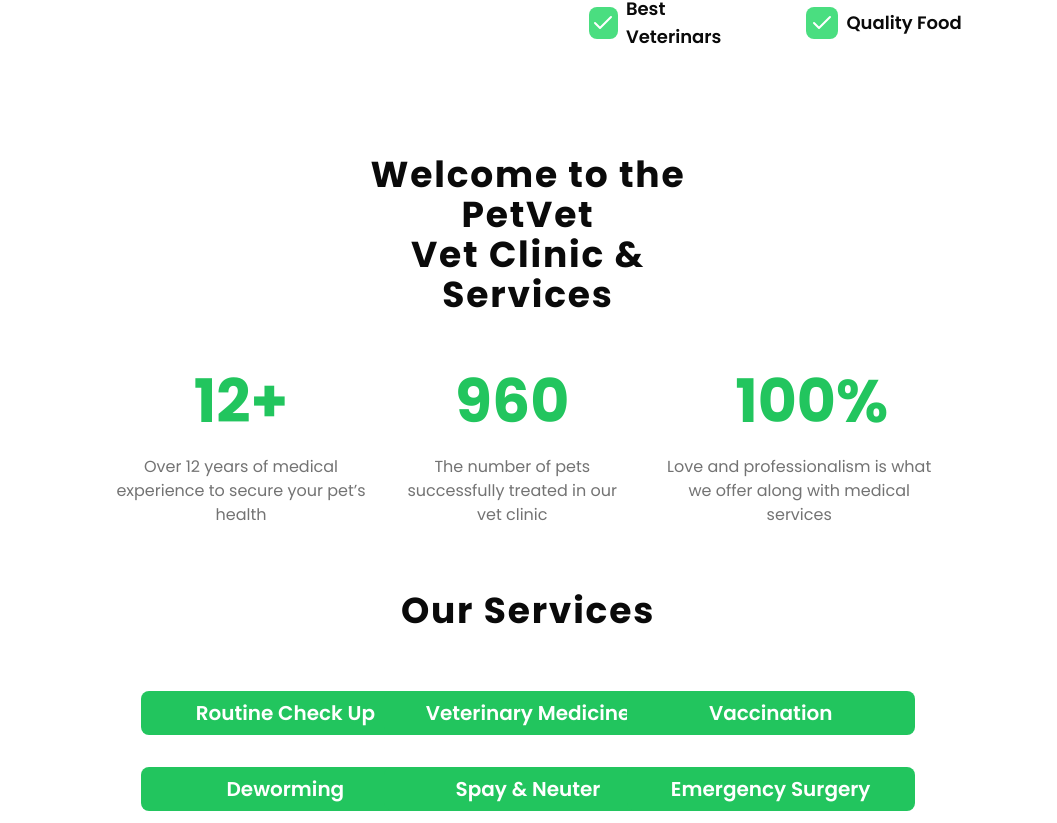
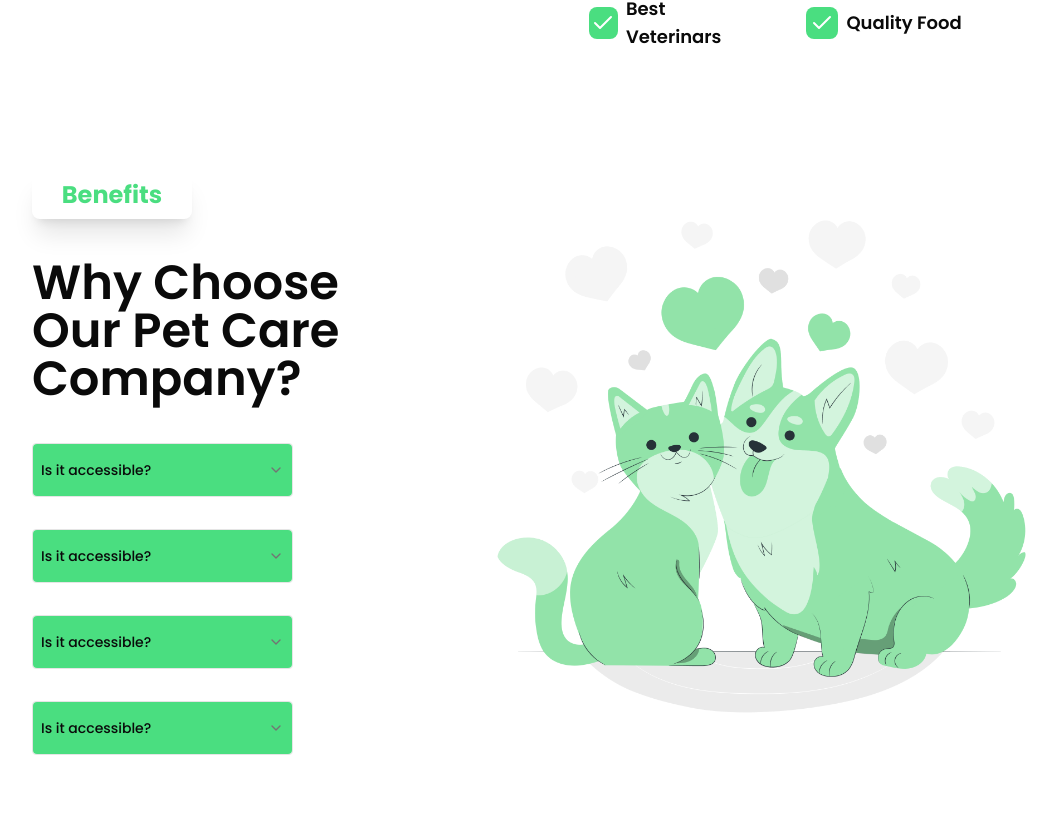
Before and after one commit to Aosaf098/PetVet, a React (Vite) app: page / in a window 1280 px wide. Shown: the part 1357-2180 px from the top of the page, without its empty margins (112-1169 px from the left). Built offline with nearby package versions, Linux system fonts and the light colour scheme.

Commit message:
Benefit half

```diff
--- a/package.json
+++ b/package.json
@@ -10,6 +10,7 @@
     "preview": "vite preview"
   },
   "dependencies": {
+    "@radix-ui/react-accordion": "^1.2.3",
     "@radix-ui/react-avatar": "^1.1.3",
     "@radix-ui/react-collapsible": "^1.1.3",
     "@radix-ui/react-dialog": "^1.1.6",
--- /dev/null
+++ b/src/Components/Benefits/Benefits.jsx
@@ -0,0 +1,64 @@
+import gobo from "../../../public/assets/about.png";
+import gigi from "../../../public/assets/gigi.png";
+import { Accordion, AccordionContent, AccordionItem, AccordionTrigger } from "../ui/accordion";
+
+const Benefits = () => {
+  return (
+    <>
+      <div className="lg:w-4/5 mx-auto my-16 flex lg:flex-row flex-col justify-between items-center">
+        <div className="lg:w-1/2 p-4 flex flex-col gap-10">
+          <div className="w-40 px-1 py-2 rounded-lg shadow-xl">
+            <h3 className="text-center text-2xl font-bold text-green-400">
+              Benefits
+            </h3>
+          </div>
+          <div>
+            <h1 className="text-4xl lg:text-5xl w-11/12 leading-snug font-semibold">
+              Why Choose Our Pet Care Company?
+            </h1>
+          </div>
+          <div className="w-3/5 space-y-8">
+            <Accordion type="single" collapsible>
+              <AccordionItem value="item-1">
+                <AccordionTrigger>Is it accessible?</AccordionTrigger>
+                <AccordionContent>
+                  Yes. It adheres to the WAI-ARIA design pattern.
+                </AccordionContent>
+              </AccordionItem>
+            </Accordion>
+
+            <Accordion type="single" collapsible>
+              <AccordionItem value="item-1">
+                <AccordionTrigger>Is it accessible?</AccordionTrigger>
+                <AccordionContent>
+                  Yes. It adheres to the WAI-ARIA design pattern.
+                </AccordionContent>
+              </AccordionItem>
+            </Accordion>
+            <Accordion type="single" collapsible>
+              <AccordionItem value="item-1">
+                <AccordionTrigger>Is it accessible?</AccordionTrigger>
+                <AccordionContent>
+                  Yes. It adheres to the WAI-ARIA design pattern.
+                </AccordionContent>
+              </AccordionItem>
+            </Accordion>
+            <Accordion type="single" collapsible>
+              <AccordionItem value="item-1">
+                <AccordionTrigger>Is it accessible?</AccordionTrigger>
+                <AccordionContent>
+                  Yes. It adheres to the WAI-ARIA design pattern.
+                </AccordionContent>
+              </AccordionItem>
+            </Accordion>
+          </div>
+        </div>
+        <div className="lg:w-3/5 flex items-center justify-center">
+          <img className="lg:w-[600px]" src={gigi} alt="" />
+        </div>
+      </div>
+    </>
+  );
+};
+
+export default Benefits;
--- a/src/Components/Navigation/NavCenter.jsx
+++ b/src/Components/Navigation/NavCenter.jsx
@@ -8,6 +8,7 @@
   NavigationMenuList,
   NavigationMenuTrigger,
 } from "../ui/navigation-menu";
+import { FileCheck, Home, Store, Text } from "lucide-react";
 
 const NavCenter = () => {
   return (
@@ -15,11 +16,13 @@
       <div className="flex-1 hidden lg:flex items-center justify-center gap-10">
         <Link>
           <Button className="font-bold" variant="ghost">
+            <Home />
             Home
           </Button>
         </Link>
         <Link>
           <Button className="font-bold" variant="ghost">
+            <Text />
             About
           </Button>
         </Link>
@@ -27,6 +30,7 @@
           <NavigationMenuList>
             <NavigationMenuItem>
               <NavigationMenuTrigger className="font-bold">
+                <FileCheck className="w-4 h-4 mr-1" />
                 Services
               </NavigationMenuTrigger>
               <NavigationMenuContent>
@@ -44,6 +48,7 @@
         </NavigationMenu>
         <Link>
           <Button className="font-bold" variant="ghost">
+            <Store />
             Shop
           </Button>
         </Link>
--- a/src/Components/Navigation/NavRight.jsx
+++ b/src/Components/Navigation/NavRight.jsx
@@ -4,7 +4,7 @@
 
 
 const NavRight = () => {
-  const loggedIn = false;
+  const loggedIn = true;
   return (
     <>
       <div className="flex-1 flex items-center lg:justify-center justify-end">
--- a/src/Components/Navigation/NavSheet.jsx
+++ b/src/Components/Navigation/NavSheet.jsx
@@ -22,6 +22,7 @@
             />
             <AvatarFallback>CN</AvatarFallback>
           </Avatar>
+
         </SheetTrigger>
         <SheetContent>
           <ul className="flex lg:hidden flex-col">
--- /dev/null
+++ b/src/Components/ui/accordion.jsx
@@ -0,0 +1,50 @@
+import * as React from "react";
+import * as AccordionPrimitive from "@radix-ui/react-accordion";
+import { ChevronDown } from "lucide-react";
+
+import { cn } from "@/lib/utils";
+
+const Accordion = AccordionPrimitive.Root;
+
+const AccordionItem = React.forwardRef(({ className, ...props }, ref) => (
+  <AccordionPrimitive.Item
+    ref={ref}
+    className={cn("border rounded-sm", className)}
+    {...props}
+  />
+));
+AccordionItem.displayName = "AccordionItem";
+
+const AccordionTrigger = React.forwardRef(
+  ({ className, children, ...props }, ref) => (
+    <AccordionPrimitive.Header className="flex">
+      <AccordionPrimitive.Trigger
+        ref={ref}
+        className={cn(
+          "flex flex-1 items-center justify-between py-4 text-sm font-medium transition-all hover:underline text-left [&[data-state=open]>svg]:rotate-180 bg-green-400 px-2 rounded-sm",
+          className
+        )}
+        {...props}
+      >
+        {children}
+        <ChevronDown className="h-4 w-4 shrink-0 text-muted-foreground transition-transform duration-200" />
+      </AccordionPrimitive.Trigger>
+    </AccordionPrimitive.Header>
+  )
+);
+AccordionTrigger.displayName = AccordionPrimitive.Trigger.displayName;
+
+const AccordionContent = React.forwardRef(
+  ({ className, children, ...props }, ref) => (
+    <AccordionPrimitive.Content
+      ref={ref}
+      className="overflow-hidden text-sm data-[state=closed]:animate-accordion-up data-[state=open]:animate-accordion-down"
+      {...props}
+    >
+      <div className={cn("pb-4 pt-0", className)}>{children}</div>
+    </AccordionPrimitive.Content>
+  )
+);
+AccordionContent.displayName = AccordionPrimitive.Content.displayName;
+
+export { Accordion, AccordionItem, AccordionTrigger, AccordionContent };
--- a/src/Pages/Home.jsx
+++ b/src/Pages/Home.jsx
@@ -1,4 +1,5 @@
 import About from "@/Components/About/About";
+import Benefits from "@/Components/Benefits/Benefits";
 import Hero from "@/Components/Hero/Hero";
 import HomeService from "@/Components/HomeService/HomeService";
 import Stat from "@/Components/Stat/Stat";
@@ -9,6 +10,7 @@
     <>
       <Hero />
       <About />
+      <Benefits />
       <Stat />
       <HomeService />
     </>
--- a/tailwind.config.js
+++ b/tailwind.config.js
@@ -4,9 +4,12 @@
     content: ["./index.html", "./src/**/*.{ts,tsx,js,jsx}"],
   theme: {
   	extend: {
-      fontFamily: {
-        'poppins': ['Poppins', 'sans-serif']
-      },
+  		fontFamily: {
+  			poppins: [
+  				'Poppins',
+  				'sans-serif'
+  			]
+  		},
   		borderRadius: {
   			lg: 'var(--radius)',
   			md: 'calc(var(--radius) - 2px)',
@@ -53,6 +56,28 @@
   				'4': 'hsl(var(--chart-4))',
   				'5': 'hsl(var(--chart-5))'
   			}
+  		},
+  		keyframes: {
+  			'accordion-down': {
+  				from: {
+  					height: '0'
+  				},
+  				to: {
+  					height: 'var(--radix-accordion-content-height)'
+  				}
+  			},
+  			'accordion-up': {
+  				from: {
+  					height: 'var(--radix-accordion-content-height)'
+  				},
+  				to: {
+  					height: '0'
+  				}
+  			}
+  		},
+  		animation: {
+  			'accordion-down': 'accordion-down 0.2s ease-out',
+  			'accordion-up': 'accordion-up 0.2s ease-out'
   		}
   	}
   },
```
Also changed, not shown: public/assets/gigi.png (added), 1 other file (tests, documents, lock files or other folders).
